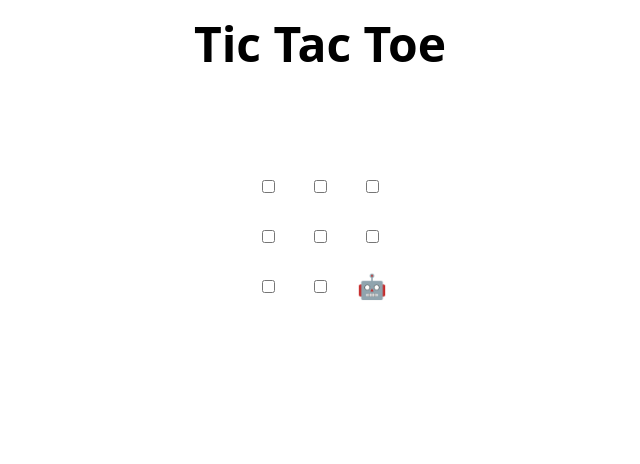
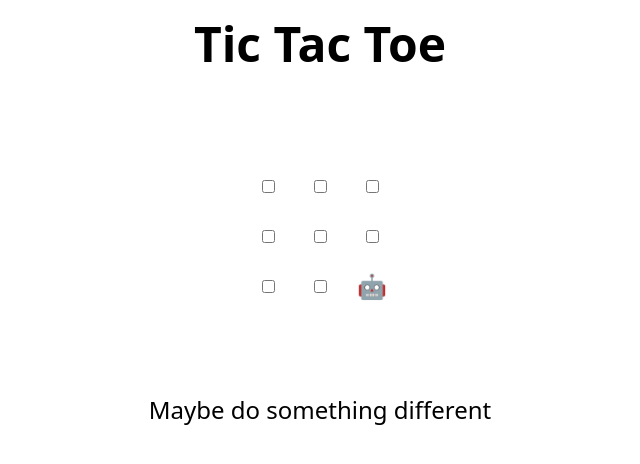
Before and after one commit to lukastimusk/skills-review-pull-requests, a plain HTML site: page index.html in a window 1280 px wide. Shown: the whole page, without its empty margins (320-960 px from the left). Drawn offline with Linux system fonts and the light colour scheme.

Commit message:
Update index.html
committing

```diff
--- a/index.html
+++ b/index.html
@@ -48,7 +48,7 @@
 </table>
 
 <h2 hidden>Game over, refresh to play again 🧑‍💻 🤖!</h2>
-
+Maybe do something different
 <script>
   // Initialization
   const boxes = Array.from(document.querySelectorAll("td"));
```
